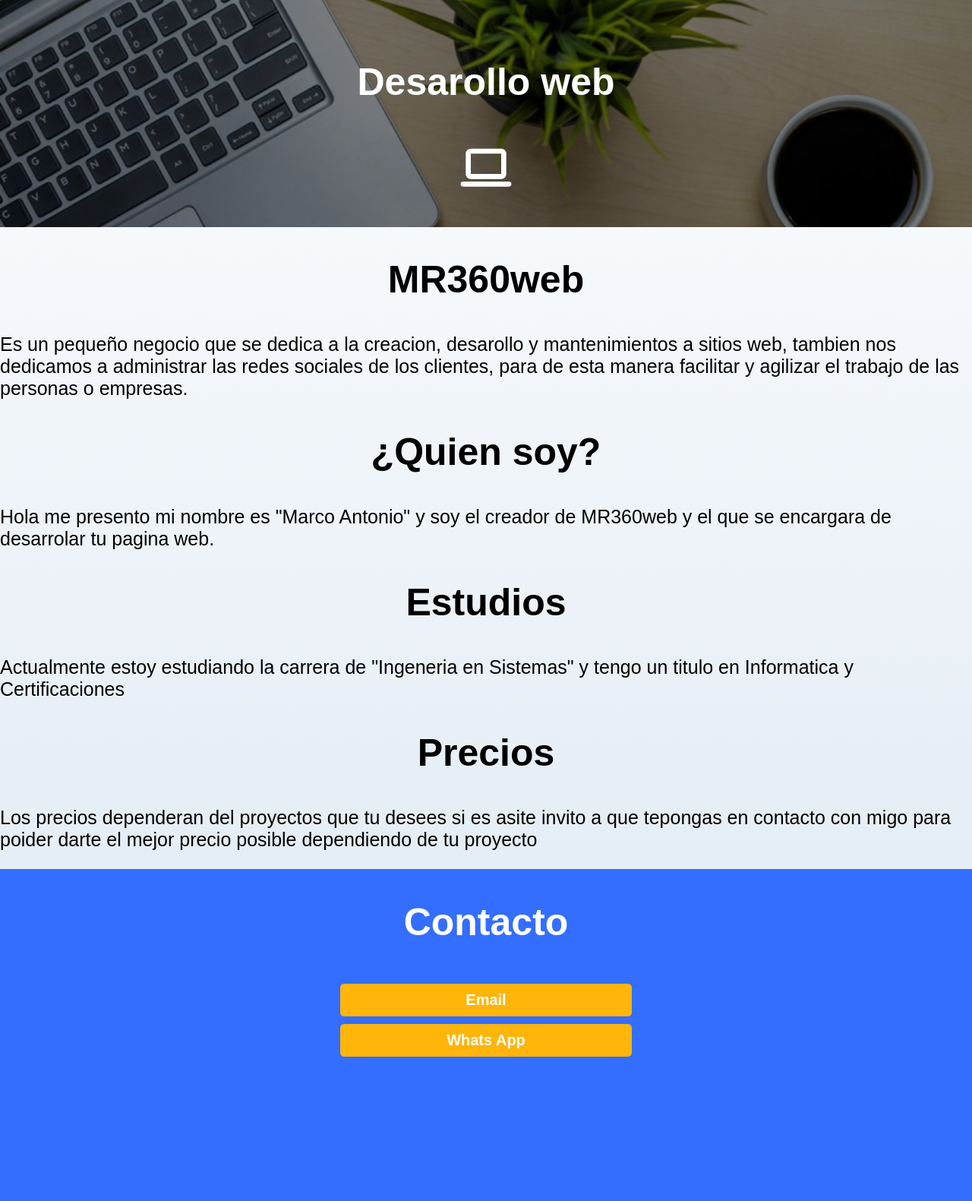
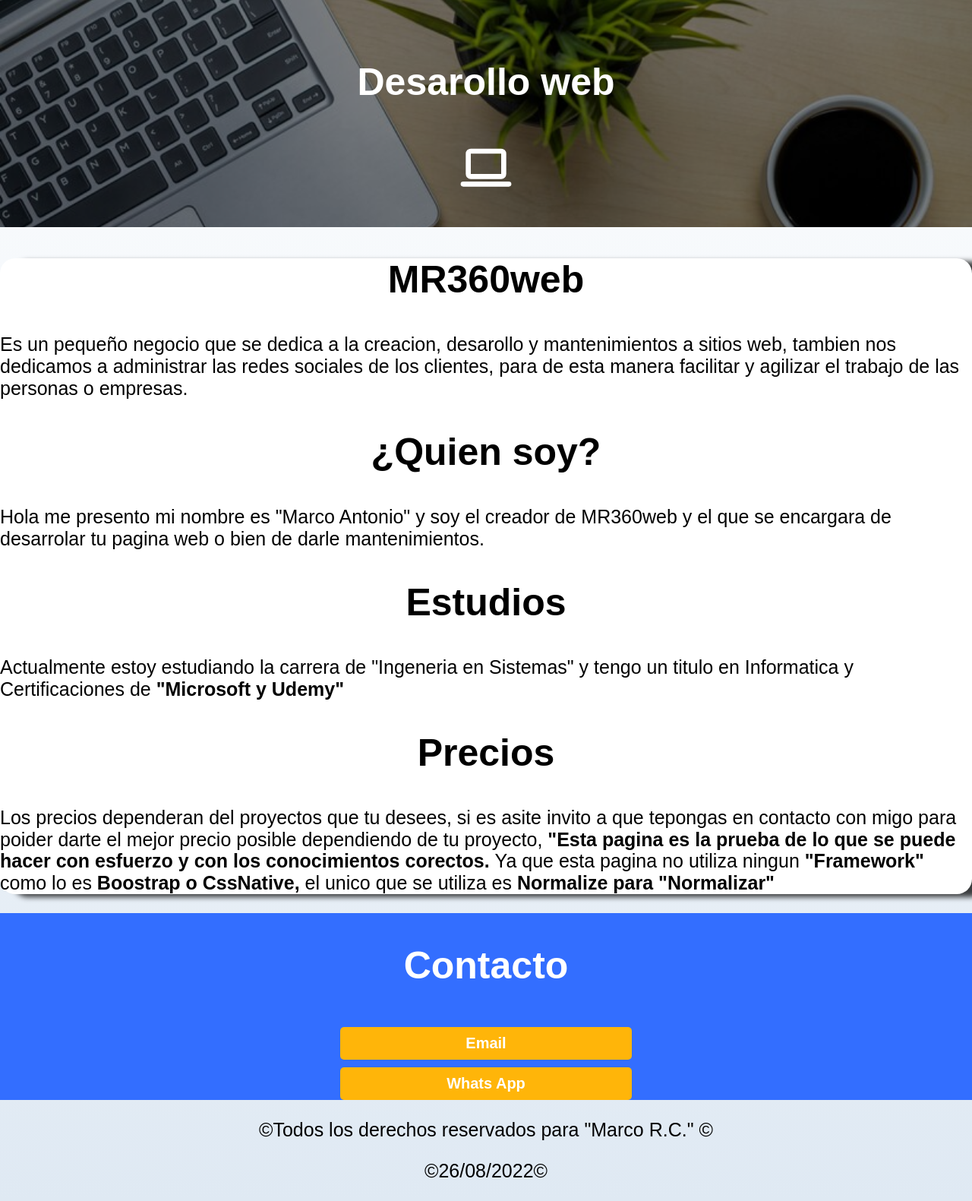
Before and after one commit to Marcor360/Mi-Sitio-Web, a PHP site: page / in a window 1280 px wide. Shown: the part 125-1706 px from the top of the page at 76% size. Before the commit the page ends 1516 px from the top, so only its background shows below. Run offline with PHP 8.4, Linux system fonts and the light colour scheme.

Commit message:
Pagina Final
Final

```diff
--- a/Nav.php
+++ b/Nav.php
@@ -1,10 +1,10 @@
 <div class="nav-bg">
 <nav class="Navegacion-Principal Contenedor">
-        <a class="" href="index.php">Inicio</a>
-        <a href="#">¿Que es MR360web?</a>
-        <a href="#">¿Quien soy?</a>
-        <a href="#">Etudios</a>
-        <a href="#">Precios</a>
-        <a href="#">Contactame</a>
+        <a href="index.php">Inicio</a>
+        <a href="#MR360web">¿Que es MR360web?</a>
+        <a href="#¿Quien soy">¿Quien soy?</a>
+        <a href="#Estudios">Etudios</a>
+        <a href="#Precios">Precios</a>
+        <a href="#Contacto">Contactame</a>
 </nav>
 </div>
--- a/css/index.css
+++ b/css/index.css
@@ -11,6 +11,7 @@
 html{
 	font-size: 62.5%;
 	box-sizing: border-box;
+	scroll-snap-type: y mandatory;
 }
 *, *:before, *:after{
 	box-sizing: inherit;
@@ -50,6 +51,14 @@ p{
 }
 .spn-1{
 	font-size: 4rem;
+}
+/*Sombras*/
+.Sombra{
+	-webkit-box-shadow: 17px 4px 7px 0px rgba(0,0,0,0.75);
+	-moz-box-shadow: 17px 4px 7px 0px rgba(0,0,0,0.75);
+	box-shadow: 17px 4px 7px 0px rgba(0,0,0,0.75);
+	background-color: var(--Blanco);
+	border-radius: 2rem;
 }
 /*Navegacion*/
 .Contenedor{
@@ -140,6 +149,7 @@ a:focus{
 	background-size: cover;
 	height: 30rem; /* 1rem = 10px*/
 	position: relative; /* Padre */
+	margin-bottom: 2rem;
 }
 .Dev-hero{
 	position: absolute; /* Hijo*/
@@ -156,3 +166,11 @@ a:focus{
 .Dev-hero span{
 	color: var(--Blanco);
 }
+.MyU{
+	font-weight: bold;
+}
+.Footer{
+	text-align: center;
+	scroll-snap-align: center;
+	scroll-snap-stop: always;
+}
--- a/index.php
+++ b/index.php
@@ -30,10 +30,10 @@
 </svg> <!--- SVG Laptop acompañante del titulo --->
     </div>
     </section>
-    <main class="Contenedor">
+    <main class="Contenedor Sombra">
     <div class="Q-y-Q">
         <div class="Que-es-mr">
-            <h2>MR360web</h2>
+            <h2 id="MR360web">MR360web</h2>
             <p> Es un pequeño negocio que se dedica a la creacion,
                 desarollo y mantenimientos a sitios web, tambien
                 nos dedicamos a administrar las redes sociales de los
@@ -42,33 +42,59 @@
             </p>
         </div>
         <div class="Quien-soy">
-            <h2>¿Quien soy?</h2>
+            <h2 id="¿Quien soy">¿Quien soy?</h2>
             <p>Hola me presento mi nombre es "Marco Antonio" y soy el creador de MR360web y el que se encargara de desarrolar
-               tu pagina web.
+               tu pagina web o bien de darle mantenimientos.
             </p>
         </div>
     </div>
     <div class="E-y-P">
         <div class="Estudios">
-          <h2>Estudios</h2>
-          <p>Actualmente estoy estudiando la carrera de "Ingeneria en Sistemas" y tengo un titulo en Informatica y Certificaciones</p>
+          <h2 id="Estudios">Estudios</h2>
+          <p>Actualmente estoy estudiando la carrera de "Ingeneria en Sistemas" y tengo un titulo en Informatica y Certificaciones de <span class="MyU">"Microsoft y Udemy"</span></p>
         </div>
         <div class="Precios">
-          <h2>Precios</h2>
-          <p>Los precios dependeran del proyectos que tu desees
+          <h2 id="Precios">Precios</h2>
+          <p>Los precios dependeran del proyectos que tu desees,
             si es asite invito a que tepongas en contacto con migo
             para poider darte el mejor precio posible dependiendo de
-            tu proyecto
+            tu proyecto,
+            <span class="MyU">
+              "Esta pagina es la prueba de lo que se
+              puede hacer con esfuerzo y con los
+              conocimientos corectos.
+            </span>
+            <span>Ya que esta pagina no utiliza ningun
+            </span>
+            <span class="MyU">
+              "Framework"
+            </span>
+            <span>
+            como lo es
+            </span>
+            <span class="MyU">
+            Boostrap o CssNative,
+            </span>
+            <span>
+            el unico que se utiliza es
+            </span>
+            <span class="MyU">
+            Normalize para "Normalizar"
+            </span>
           </p>
         </div>
     </div>
+    </main> <!--- .contenedor --->
     <div class="Conct">
         <div class="Contacto">
-          <h2>Contacto</h2>
+          <h2 id="Contacto">Contacto</h2>
           <a class="Boton" href="mailto:marcorulfo100@gmail.com?body=Hola%20Marco%2C%20quisiera%20saber%20m%C3%A1s%20informaci%C3%B3n%20acerca%20del%20desarrollo%20web%20de%20un%20sitio%F0%9F%98%8A%F0%9F%92%BB">Email</a>
           <a class="Boton" href="https://wa.me/525531083353?text=Hola,%20quiero%20mas%20información%20hacerca%20de%20tus%20servicios%20de%20desarrollo%20web%20😊💻">Whats App</a>
         </div>
     </div>
-    </main> <!--- .contenedor --->
+    <Footer class="Footer">
+      <p>©Todos los derechos reservados para "Marco R.C." ©</p>
+      <p>©26/08/2022©</p>
+    </Footer>
 </body>
 </html>
```
